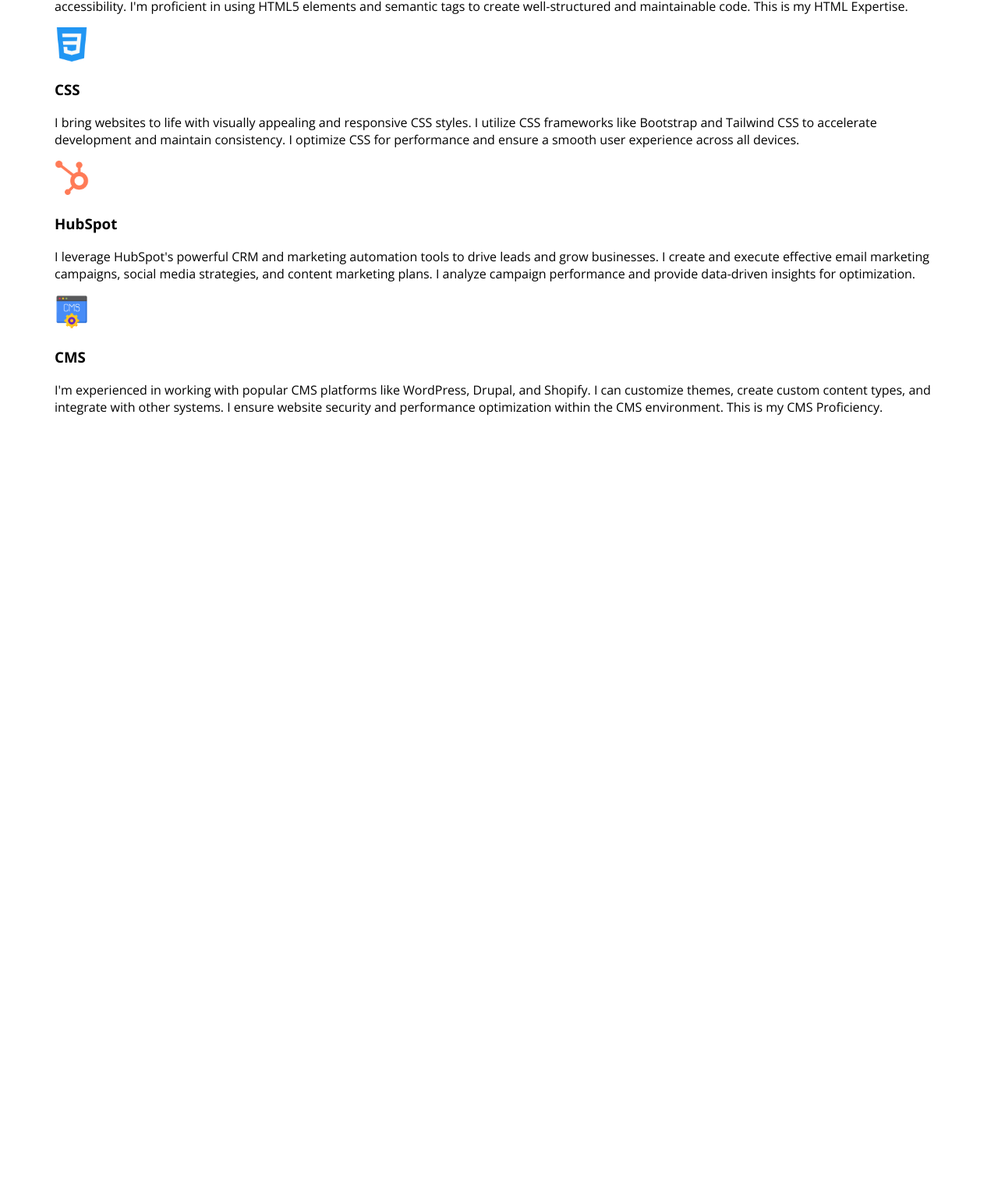
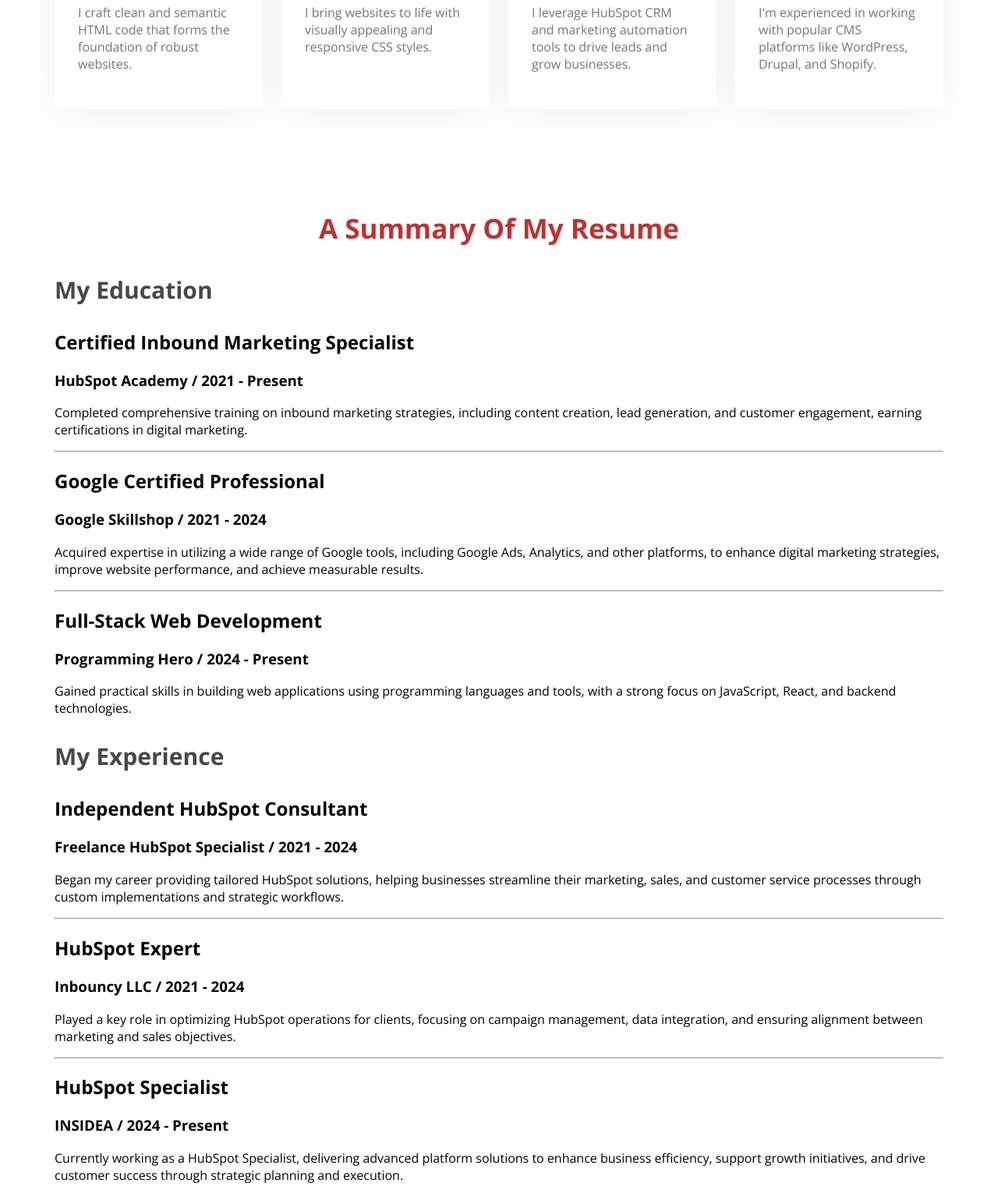
Before and after one commit to Rahibazam/web-developer-portfolio, a plain HTML site: page index.html in a window 1280 px wide. Shown: the part 1914-3440 px from the top of the page at 78% size. Before the commit the page ends 2463 px from the top, so only its background shows below. Drawn offline with nearby package versions, Linux system fonts and the light colour scheme.

Commit message:
added resume content

```diff
--- a/index.html
+++ b/index.html
@@ -71,24 +71,71 @@
                 <div class="skill">
                     <img src="images/icons/html.png" alt="">
                     <h3 class="skill-title">HTML</h3>
-                    <p class="skill-description">I craft clean and semantic HTML code that forms the foundation of robust websites. I ensure cross-browser compatibility and adhere to best practices for accessibility. I'm proficient in using HTML5 elements and semantic tags to create well-structured and maintainable code. This is my HTML Expertise.</p>
+                    <p class="skill-description">I craft clean and semantic HTML code that forms the foundation of robust websites.</p>
                 </div>
                 <div class="skill">
                     <img src="images/icons/css-3.png" alt="">
                     <h3 class="skill-title">CSS</h3>
-                    <p class="skill-description">I bring websites to life with visually appealing and responsive CSS styles. I utilize CSS frameworks like Bootstrap and Tailwind CSS to accelerate development and maintain consistency. I optimize CSS for performance and ensure a smooth user experience across all devices.</p>
+                    <p class="skill-description">I bring websites to life with visually appealing and responsive CSS styles.</p>
                 </div>
                 <div class="skill">
                     <img src="images/icons/hubspot.png" alt="">
                     <h3 class="skill-title">HubSpot</h3>
-                    <p class="skill-description">I leverage HubSpot's powerful CRM and marketing automation tools to drive leads and grow businesses. I create and execute effective email marketing campaigns, social media strategies, and content marketing plans. I analyze campaign performance and provide data-driven insights for optimization.</p>
+                    <p class="skill-description">I leverage HubSpot CRM and marketing automation tools to drive leads and grow businesses.</p>
                 </div>
                 <div class="skill">
                     <img src="images/icons/cms.png" alt="">
                     <h3 class="skill-title">CMS</h3>
-                    <p class="skill-description">I'm experienced in working with popular CMS platforms like WordPress, Drupal, and Shopify. I can customize themes, create custom content types, and integrate with other systems. I ensure website security and performance optimization within the CMS environment. This is my CMS Proficiency.</p>
+                    <p class="skill-description">I'm experienced in working with popular CMS platforms like WordPress, Drupal, and Shopify.</p>
                 </div>
             </div>
+        </section>
+        <section>
+            <h3 class="section-title">A Summary Of My Resume</h3>
+
+            <div class="resume-container">
+                <div class="resume-column">
+                    <h3 class="resume-column-title">My Education</h3>
+                    <div class="resume-item">
+                        <h2 class="resume-item-title">Certified Inbound Marketing Specialist</h2>
+                        <h3 class="resume-item-institute">HubSpot Academy / 2021 - Present</h3>
+                        <p class="resume-item-description">Completed comprehensive training on inbound marketing strategies, including content creation, lead generation, and customer engagement, earning certifications in digital marketing.</p>
+                    </div>
+                    <hr>
+                    <div class="resume-item">
+                        <h2 class="resume-item-title">Google Certified Professional</h2>
+                        <h3 class="resume-item-institute">Google Skillshop / 2021 - 2024</h3>
+                        <p class="resume-item-description">Acquired expertise in utilizing a wide range of Google tools, including Google Ads, Analytics, and other platforms, to enhance digital marketing strategies, improve website performance, and achieve measurable results.</p>
+                    </div>
+                    <hr>
+                    <div class="resume-item">
+                        <h2 class="resume-item-title">Full-Stack Web Development</h2>
+                        <h3 class="resume-item-institute">Programming Hero / 2024 - Present</h3>
+                        <p class="resume-item-description">Gained practical skills in building web applications using programming languages and tools, with a strong focus on JavaScript, React, and backend technologies.</p>
+                    </div>
+                </div>
+                <div class="resume-column">
+                    <h3 class="resume-column-title">My Experience</h3>
+                    <div class="resume-item">
+                        <h2 class="resume-item-title">Independent HubSpot Consultant</h2>
+                        <h3 class="resume-item-institute">Freelance HubSpot Specialist / 2021 - 2024</h3>
+                        <p class="resume-item-description">Began my career providing tailored HubSpot solutions, helping businesses streamline their marketing, sales, and customer service processes through custom implementations and strategic workflows.</p>
+                    </div>
+                    <hr>
+                    <div class="resume-item">
+                        <h2 class="resume-item-title">HubSpot Expert</h2>
+                        <h3 class="resume-item-institute">Inbouncy LLC / 2021 - 2024</h3>
+                        <p class="resume-item-description">Played a key role in optimizing HubSpot operations for clients, focusing on campaign management, data integration, and ensuring alignment between marketing and sales objectives.</p>
+                    </div>
+                    <hr>
+                    <div class="resume-item">
+                        <h2 class="resume-item-title">HubSpot Specialist</h2>
+                        <h3 class="resume-item-institute">INSIDEA / 2024 - Present</h3>
+                        <p class="resume-item-description">Currently working as a HubSpot Specialist, delivering advanced platform solutions to enhance business efficiency, support growth initiatives, and drive customer success through strategic planning and execution.</p>
+                    </div>
+                </div>
+            </div>
+
         </section>
     </main>
     <footer>
--- a/styles/portfolio.css
+++ b/styles/portfolio.css
@@ -114,6 +114,10 @@
     margin: 0px auto;
 }
 
+main section{
+    margin-top: 130px;
+}
+
 /* about section styles */
 
 .about{
@@ -160,3 +164,30 @@
     max-width: 44px;
     max-height: 44px;
 }
+
+/* skills related styles */
+
+.skills-container{
+    display: flex;
+    gap: 24px;
+}
+
+.skill{
+    padding: 30px;
+    border-radius: 5px;
+    background: #FFF;
+    box-shadow: 0px 6px 50px 0px rgba(0, 0, 0, 0.06);
+    width: 260px;
+}
+
+.skill-description{
+    color: #757575;
+}
+
+/* resume section styles */
+
+.resume-column-title{
+    color: #474747;
+    font-size: 30px;
+    font-weight: 700;
+}
```
